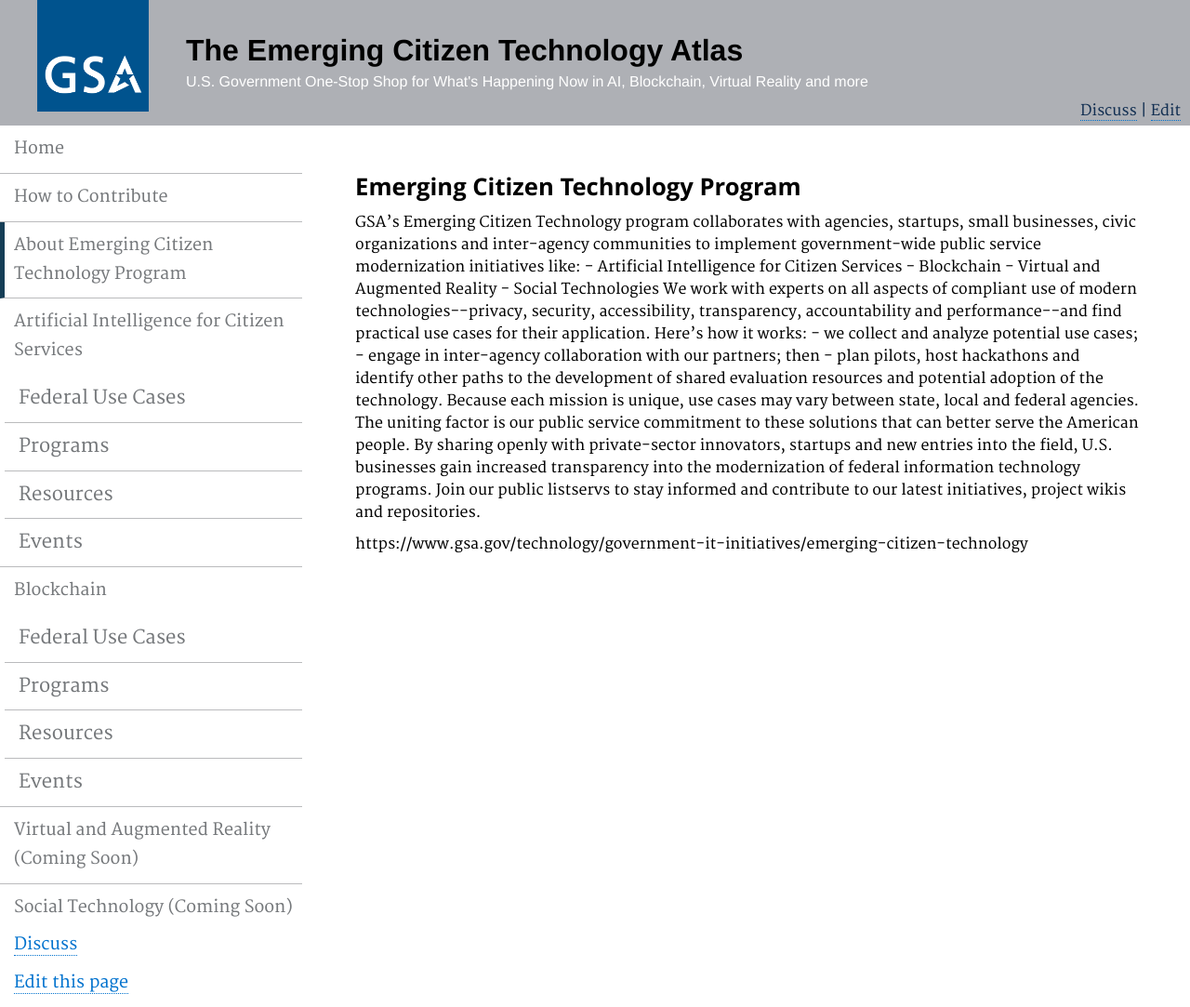
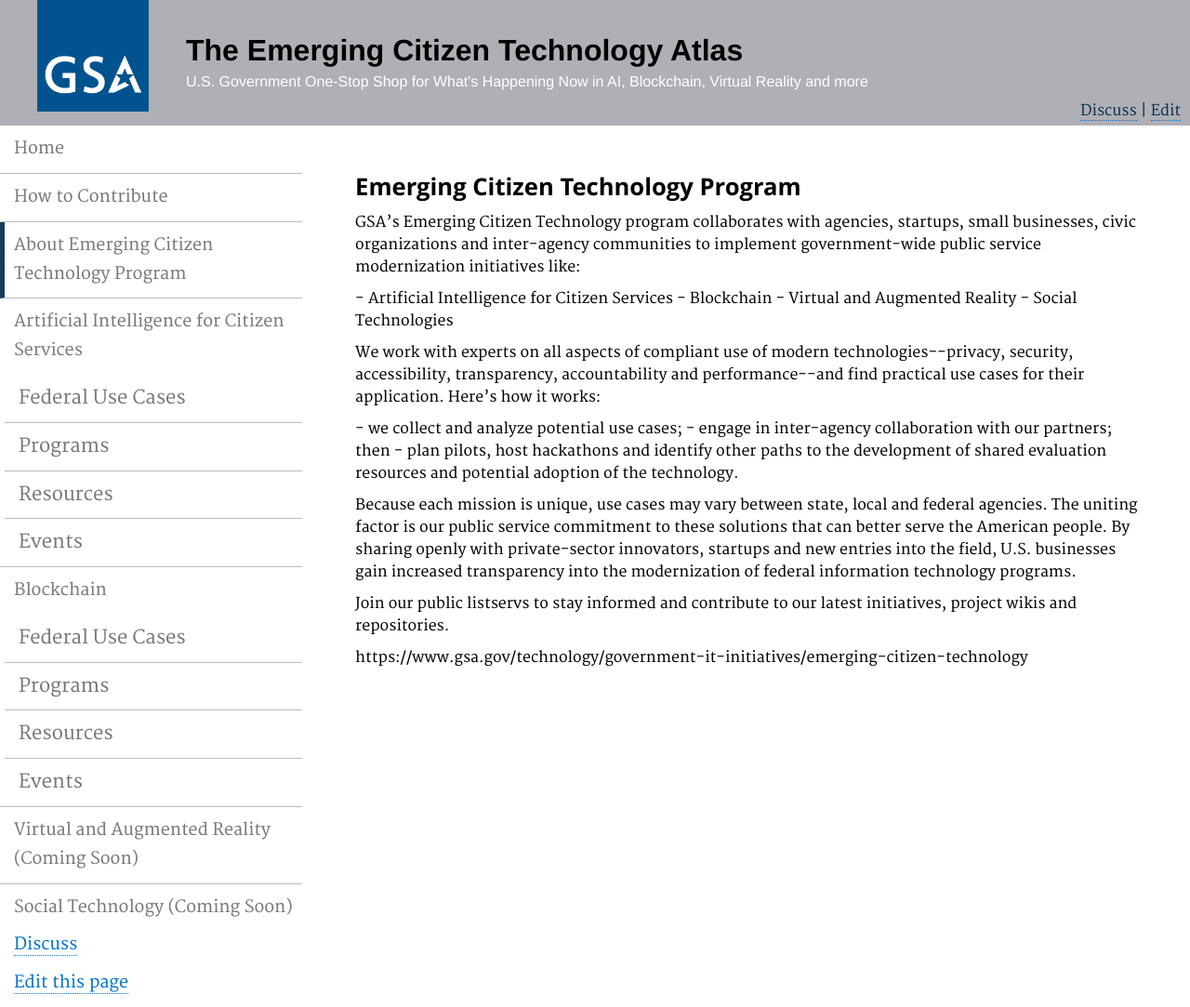
Before and after one commit to GSA/emerging-technology-atlas, a Jekyll site: the page built from pages/emergingcitizentech.md, in a window 1280 px wide. Shown: the whole page at 93% size. Built offline with Jekyll 4.4.1, drawn with Linux system fonts in a browser that asks for light colours.

```diff
--- a/pages/emergingcitizentech.md
+++ b/pages/emergingcitizentech.md
@@ -8,21 +8,21 @@ description: ""
 ### Emerging Citizen Technology Program
 
 
-<p>GSA’s Emerging Citizen Technology program collaborates with agencies, startups, small businesses, civic organizations and inter-agency communities to implement government-wide public service modernization initiatives like:
+<p>GSA’s Emerging Citizen Technology program collaborates with agencies, startups, small businesses, civic organizations and inter-agency communities to implement government-wide public service modernization initiatives like:</p>
 
-- Artificial Intelligence for Citizen Services
+<p>- Artificial Intelligence for Citizen Services
 - Blockchain
 - Virtual and Augmented Reality
-- Social Technologies
+- Social Technologies</p>
 
-We work with experts on all aspects of compliant use of modern technologies--privacy, security, accessibility, transparency, accountability and performance--and find practical use cases for their application. Here’s how it works:
+<p>We work with experts on all aspects of compliant use of modern technologies--privacy, security, accessibility, transparency, accountability and performance--and find practical use cases for their application. Here’s how it works:</p>
 
-- we collect and analyze potential use cases;
+<p>- we collect and analyze potential use cases;
 - engage in inter-agency collaboration with our partners; then
-- plan pilots, host hackathons and identify other paths to the development of shared evaluation resources and potential adoption of the technology.
+- plan pilots, host hackathons and identify other paths to the development of shared evaluation resources and potential adoption of the technology.</p>
 
-Because each mission is unique, use cases may vary between state, local and federal agencies. The uniting factor is our public service commitment to these solutions that can better serve the American people. By sharing openly with private-sector innovators, startups and new entries into the field, U.S. businesses gain increased transparency into the modernization of federal information technology programs.
+<p>Because each mission is unique, use cases may vary between state, local and federal agencies. The uniting factor is our public service commitment to these solutions that can better serve the American people. By sharing openly with private-sector innovators, startups and new entries into the field, U.S. businesses gain increased transparency into the modernization of federal information technology programs.</p>
 
-Join our public listservs to stay informed and contribute to our latest initiatives, project wikis and repositories.</p>
+<p>Join our public listservs to stay informed and contribute to our latest initiatives, project wikis and repositories.</p>
 
 <p>https://www.gsa.gov/technology/government-it-initiatives/emerging-citizen-technology</p>
```
